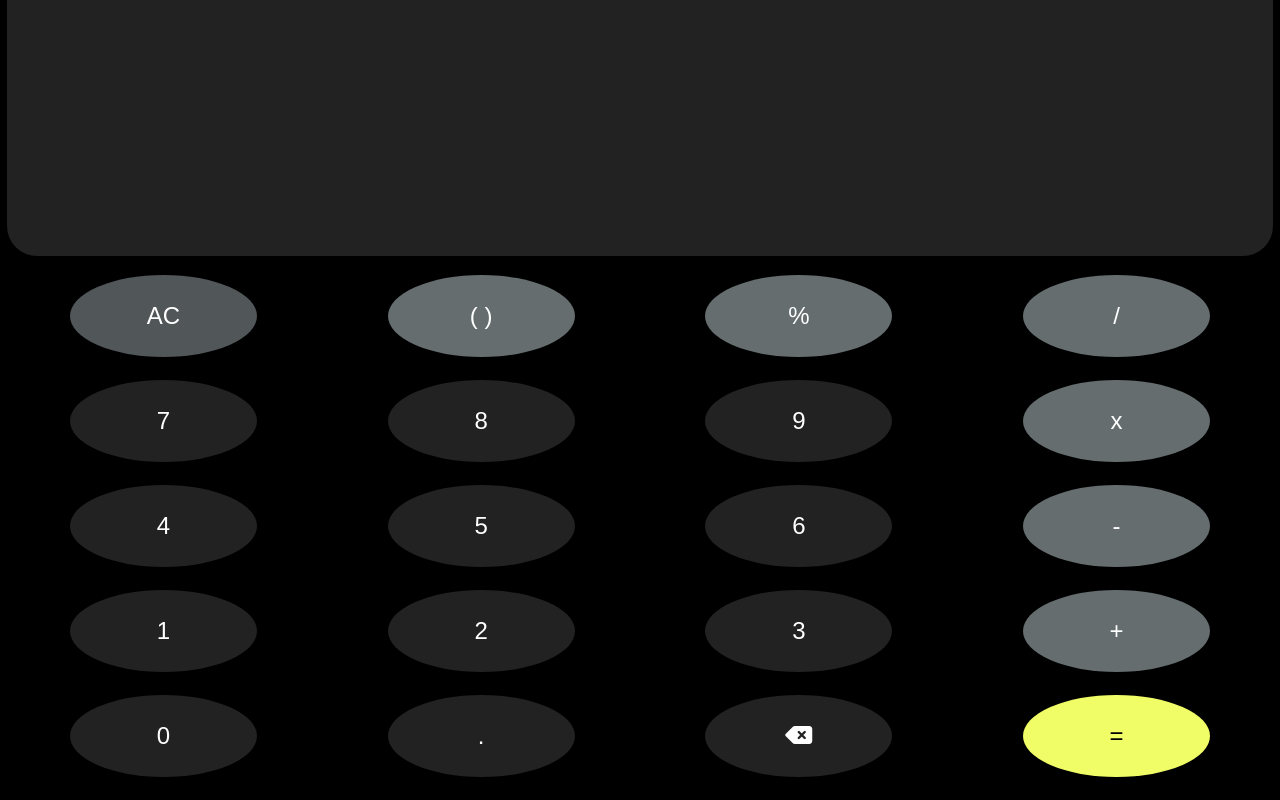
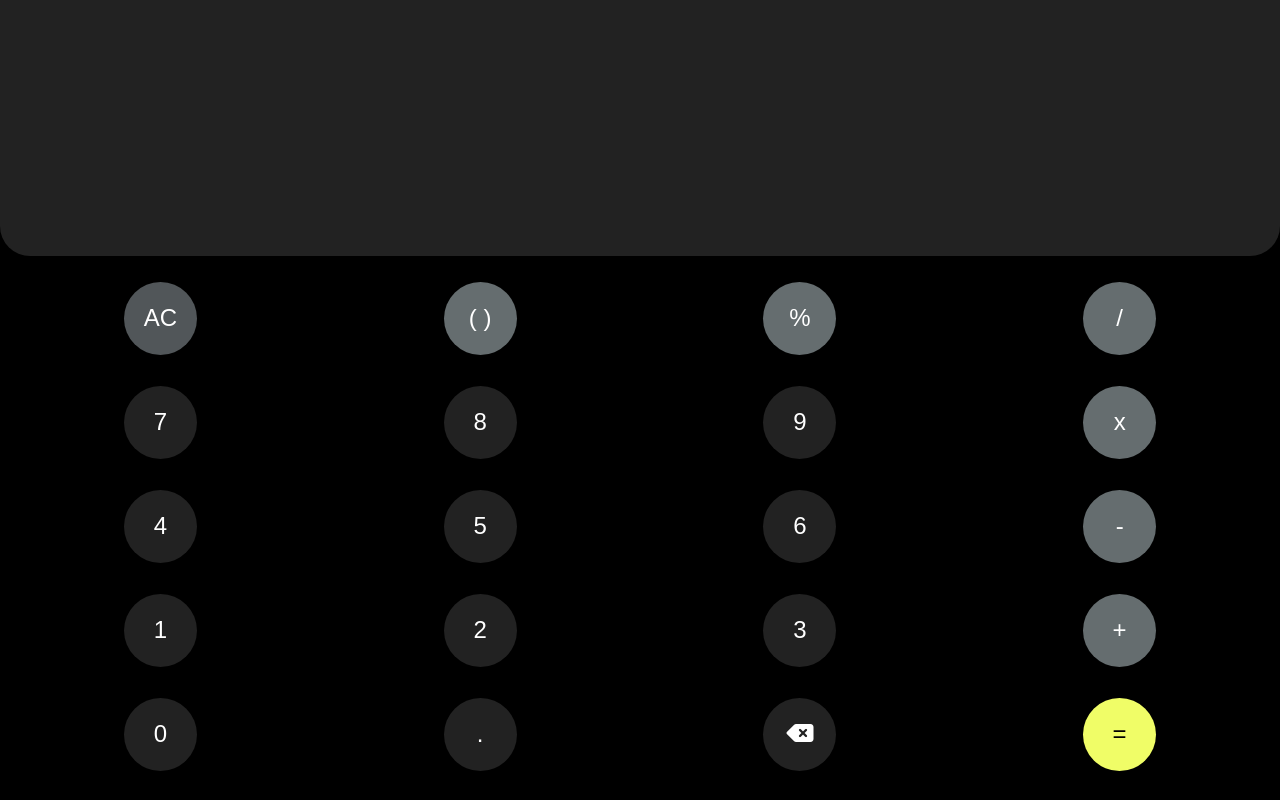
Before and after one commit to FotsFreddy/Calculator, a plain HTML site: page index.html in a window 1280 px wide. Drawn offline with Linux system fonts and the light colour scheme.

Commit message:
added the brackets functionality and slightly modified design

```diff
--- a/index.html
+++ b/index.html
@@ -14,24 +14,24 @@
             <div class="calculator__screen"></div>
             <div class="calculator__keyboard">
                 <button onclick="resetScreen()" class="calculator__keyboard__reset">AC</button>
-                <button onclick="toggleBrackets()" class="calculator__keyboard__operations">( )</button>
-                <button onclick="displayOnScreen('%')" class="calculator__keyboard__operations">%</button>
-                <button onclick="displayOnScreen('/')" class="calculator__keyboard__operations">/</button>
-                <button onclick="displayOnScreen('7')">7</button>
-                <button onclick="displayOnScreen('8')">8</button>
-                <button onclick="displayOnScreen('9')">9</button>
-                <button onclick="displayOnScreen('x')" class="calculator__keyboard__operations">x</button>
-                <button onclick="displayOnScreen('4')">4</button>
-                <button onclick="displayOnScreen('5')">5</button>
-                <button onclick="displayOnScreen('6')">6</button>
-                <button onclick="displayOnScreen('-')" class="calculator__keyboard__operations">-</button>
-                <button onclick="displayOnScreen('1')">1</button>
-                <button onclick="displayOnScreen('2')">2</button>
-                <button onclick="displayOnScreen('3')">3</button>
-                <button onclick="displayOnScreen('+')" class="calculator__keyboard__operations">+</button>
-                <button onclick="displayOnScreen('0')">0</button>
-                <button onclick="displayOnScreen('.')">.</button>
-                <button onclick="deleteLastChar()"><i class="fa-solid fa-delete-left"></i></button>
+                <button onclick="toggleBrackets()" class="calculator__keyboard__operators">( )</button>
+                <button onclick="displayOnScreen('%')" class="calculator__keyboard__operators">%</button>
+                <button onclick="displayOnScreen('/')" class="calculator__keyboard__operators">/</button>
+                <button onclick="displayOnScreen('7')" class="digit">7</button>
+                <button onclick="displayOnScreen('8')" class="digit">8</button>
+                <button onclick="displayOnScreen('9')" class="digit">9</button>
+                <button onclick="displayOnScreen('x')" class="calculator__keyboard__operators">x</button>
+                <button onclick="displayOnScreen('4')" class="digit">4</button>
+                <button onclick="displayOnScreen('5')" class="digit">5</button>
+                <button onclick="displayOnScreen('6')" class="digit">6</button>
+                <button onclick="displayOnScreen('-')" class="calculator__keyboard__operators">-</button>
+                <button onclick="displayOnScreen('1')" class="digit" class="digit">1</button>
+                <button onclick="displayOnScreen('2')" class="digit">2</button>
+                <button onclick="displayOnScreen('3')" class="digit">3</button>
+                <button onclick="displayOnScreen('+')" class="calculator__keyboard__operators">+</button>
+                <button onclick="displayOnScreen('0')" class="digit">0</button>
+                <button onclick="displayOnScreen('.')" class="digit">.</button>
+                <button onclick="deleteLastChar()" class="digit"><i class="fa-solid fa-delete-left"></i></button>
                 <button onclick="calculate()" class="calculator__keyboard__equalbtn">=</button>
             </div>
         </div>
--- a/script/script.js
+++ b/script/script.js
@@ -1,12 +1,21 @@
 var calcScreen = document.querySelector(".calculator__screen");
-var operations = ["+", "-", "x", "/", "%"];
+var bracketsCounter = 0;
+var operators = ["+", "-", "x", "/", "%"];
 
 function resetScreen() {
     calcScreen.textContent = "";
+    bracketsCounter=0;
 }
 
 function toggleBrackets() {
-    // code
+    if(bracketsCounter===0 || isOperator(calcScreen.textContent.slice(-1)) || calcScreen.textContent.slice(-1)==="("){
+            calcScreen.textContent += "(";
+            bracketsCounter++;
+    }
+    else if(bracketsCounter>0 && !isOperator(calcScreen.textContent.slice(-1))){
+        calcScreen.textContent += ")";
+        bracketsCounter--;
+    }
 }
 
 function displayOnScreen(value) {
@@ -14,6 +23,12 @@ function displayOnScreen(value) {
 }
 
 function deleteLastChar() {
+    if (calcScreen.textContent.slice(-1)==="(") {
+        bracketsCounter--;
+    }
+    else if(calcScreen.textContent.slice(-1)===")"){
+        bracketsCounter++;
+    }
     calcScreen.textContent = calcScreen.textContent.slice(0,-1);
 }
 
@@ -30,6 +45,6 @@ function calculate() {
     }
 }
 
-// function isOperation(char) {
-//     return operations.some((e)=> e===char);
-// }
+function isOperator(char) {
+    return operators.some((e)=> e===char);
+}
--- a/style/style.css
+++ b/style/style.css
@@ -1,5 +1,5 @@
 *{
-    box-sizing: content-box;
+    box-sizing: border-box;
     margin: 0;
     padding: 0;
 }
@@ -11,60 +11,72 @@ body{
 .calculator{
     height: 100dvh;
     font-size: 3em;
-    padding: 0 7px;
 }
 
 .calculator__screen{
     height: 32dvh;
+    color: #EDF65F;
+    font-family: sans-serif;
     background-color: #222222;
     border-bottom-left-radius: 30px;
     border-bottom-right-radius: 30px;
-    text-align: right;
     margin-bottom: 10px;
-    color: #EDF65F;
-    position: relative;
-    align-content: flex-end;
     padding-right: 10px;
-    font-family: sans-serif;
+    display: flex;
+    justify-content: flex-end;
+    align-items: flex-end;
     overflow-x: auto;
 }
 
 .calculator__keyboard{
     display: grid;
     grid-template-columns: repeat(4, 1fr);
-    grid-template-rows: repeat(5, 1fr);
+    grid-template-rows: repeat(5, auto);
     justify-content: center;
     align-items: center;
-    gap: 5px;
     height: 65%;
+    column-gap: 5px;
+    padding: 0 3px;
 }
 
 button{
     color: #fff;
     font-size: 0.5em;
-    height: 42px;
-    width: 47%;
-    padding: 20px;
+    height: 73px;
+    width: 73px;
     background-color: #222222;
     border-radius: 50%;
     border: none;
     margin: auto;
+    transition-property: backgorund-color;
+    transition-duration: 1500ms;
 }
 
-button:active{
-    position: relative;
-    top: 2px;
+.digit:active{
+    background-color: #343434;
 }
 
-.calculator__keyboard__operations{
+.calculator__keyboard__operators{
     background-color: #656D6F;
+}
+
+.calculator__keyboard__operators:active{
+    background-color: #757575;
 }
 
 .calculator__keyboard__reset{
     background-color: #515659;
 }
 
+.calculator__keyboard__reset:active{
+    background-color: #3d4143;
+}
+
 .calculator__keyboard__equalbtn{
     background-color: #F0FD67;
     color: #000;
 }
+
+.calculator__keyboard__equalbtn:active{
+    background-color: #eef49b;
+}
```
